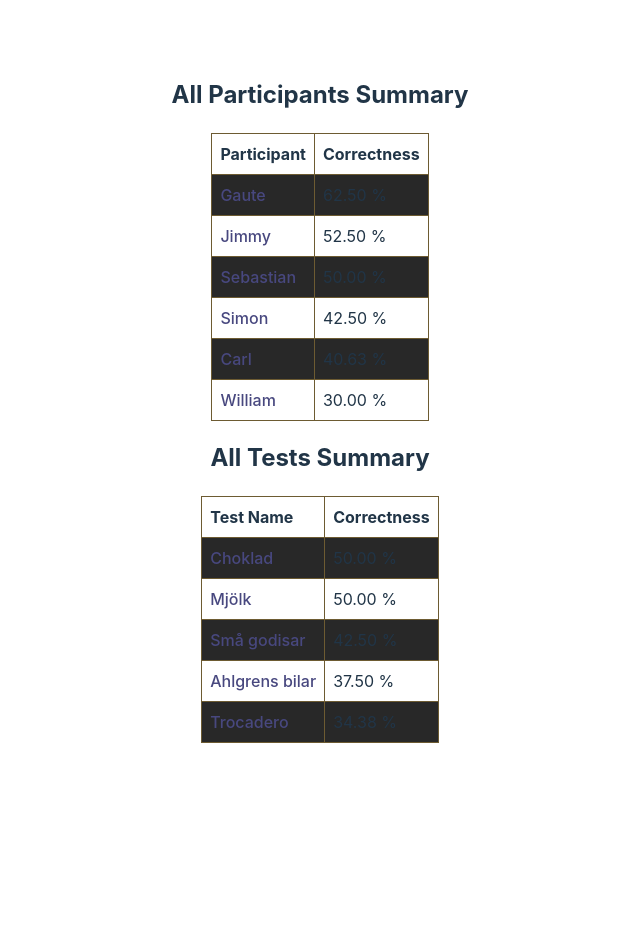
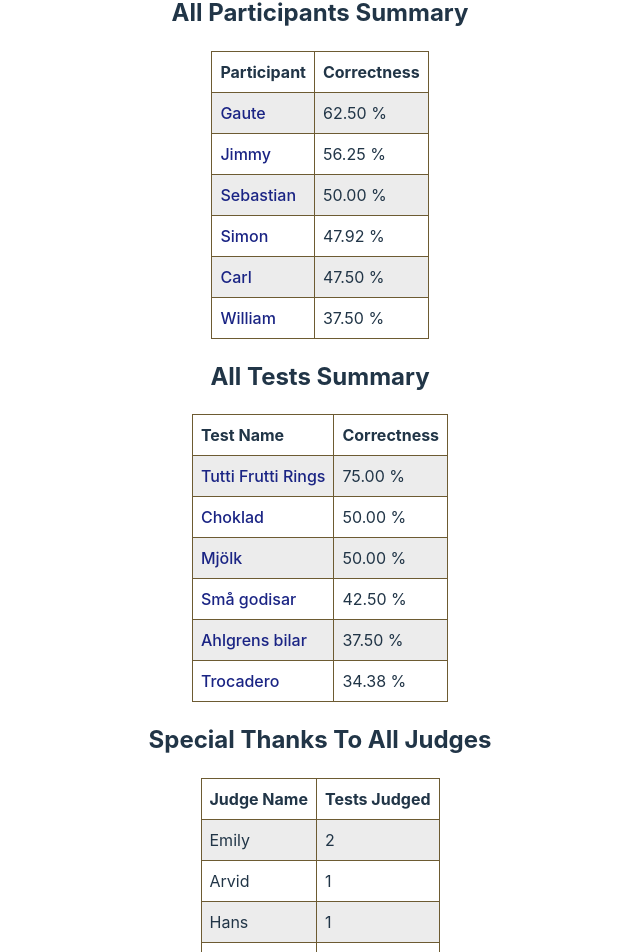
Before and after one commit to williamtorberntsson/FoodStatistics, a React (Vite) app: page / in a window 1280 px wide. Shown: the top 952 px of the page, without its empty margins (320-960 px from the left). Before the commit the page ends 800 px from the top, so only its background shows below. Built offline with nearby package versions, Linux system fonts and the light colour scheme.

Commit message:
More info for participant, Added Judges. Also created light mode for noobs

```diff
--- /dev/null
+++ b/src/AllJudgesSummary.jsx
@@ -0,0 +1,49 @@
+import React from "react";
+import data from "./data.json";
+
+const AllJudgesSummary = () => {
+  // Aggregate judge appearances
+  const judgeCounts = data.tests.reduce((acc, test) => {
+    // If the judge is already accounted for, increment their count
+    if (acc[test.judge]) {
+      acc[test.judge] += 1;
+    } else {
+      // Otherwise, initialize their count to 1
+      acc[test.judge] = 1;
+    }
+    return acc;
+  }, {});
+
+  // Convert the judgeCounts object into an array for rendering
+  const judgesArray = Object.keys(judgeCounts).map((judgeName) => ({
+    name: judgeName,
+    count: judgeCounts[judgeName],
+  }));
+
+  // Optionally, sort judges by their count (descending)
+  judgesArray.sort((a, b) => b.count - a.count);
+
+  return (
+    <div>
+      <h2>Special Thanks To All Judges</h2>
+      <table>
+        <thead>
+          <tr>
+            <th>Judge Name</th>
+            <th>Tests Judged</th>
+          </tr>
+        </thead>
+        <tbody>
+          {judgesArray.map(({ name, count }, index) => (
+            <tr key={index}>
+              <td>{name}</td>
+              <td>{count}</td>
+            </tr>
+          ))}
+        </tbody>
+      </table>
+    </div>
+  );
+};
+
+export default AllJudgesSummary;
--- a/src/App.css
+++ b/src/App.css
@@ -1,10 +1,10 @@
 /* App.css */
 .app-container {
   display: flex;
-  justify-content: center;
-  align-items: center;
+  flex-direction: column;
   min-height: 100vh;
   text-align: center;
+  padding-top: 200px;
 }
 
 body,
@@ -14,8 +14,6 @@
   width: 100%;
   height: 100%;
   display: flex;
-  justify-content: center;
-  align-items: center;
 }
 
 #root {
--- a/src/App.jsx
+++ b/src/App.jsx
@@ -4,6 +4,7 @@
 import ParticipantDetails from "./ParticipantDetails";
 import TestDetails from "./TestDetails";
 import AllTestsSummary from "./AllTestsSummary";
+import AllJudgesSummary from "./AllJudgesSummary";
 import "./App.css";
 
 function App() {
@@ -17,6 +18,7 @@
               <div>
                 <TestsSummary />
                 <AllTestsSummary />
+                <AllJudgesSummary />
               </div>
             }
           />
--- /dev/null
+++ b/src/ParticipantDetails.css
@@ -0,0 +1,15 @@
+.participant-card {
+  margin: 20px 0;
+  padding: 20px;
+  background-color: #393939;
+  border-radius: 8px;
+  box-shadow: 0 2px 4px rgba(0, 0, 0, 0.1);
+  text-align: left;
+  border: 1px solid #ccc;
+}
+
+@media (max-width: 768px) {
+  .participant-card {
+    padding: 15px;
+  }
+}
--- a/src/ParticipantDetails.jsx
+++ b/src/ParticipantDetails.jsx
@@ -2,6 +2,7 @@
 import { useNavigate, useParams, Link } from "react-router-dom";
 import data from "./data.json";
 import ParticipantGraph from "./ParticipantGraph";
+import "./ParticipantDetails.css";
 
 const ParticipantDetails = () => {
   let { name } = useParams();
@@ -31,6 +32,7 @@
       ).length;
       const correctness = (correctGuesses / test.truth.length) * 100;
       const pValue = calculatePValue(correctGuesses, test.truth.length); // Calculate p-value for each test
+
       return {
         ...test,
         correctness,
@@ -39,11 +41,45 @@
     })
     .sort((a, b) => b.correctness - a.correctness); // Sort by correctness in descending order
 
+  // Calculate the average correctness
+  const averageCorrectness =
+    participantTests.reduce((acc, curr) => acc + curr.correctness, 0) /
+    participantTests.length;
+
+  // Assuming 'name' is the participant's name obtained from useParams()
+  const numberOfParticipatedTests = data.tests.filter((test) =>
+    test.participants.some((participant) => participant.name === name)
+  ).length;
+
+  const numberOfTestsAsBuyer = data.tests.filter(
+    (test) => test.buyer === name
+  ).length;
+
+  // Total number of tests
+  const totalTests = data.tests.length;
+
+  // Calculate the participation percentage
+  const participationPercentage =
+    (numberOfParticipatedTests / totalTests) * 100;
+
+  const buyerPercentage = (numberOfTestsAsBuyer / totalTests) * 100;
+
   return (
     <div>
       <button onClick={() => navigate("/")}>Back to Homepage</button>
       <h2>Participant: {name}</h2>
       <ParticipantGraph participantName={name} />
+      <div className="participant-card">
+        <p>
+          Participated in {numberOfParticipatedTests} out of {totalTests} tests
+          ({participationPercentage.toFixed(2)} %)
+        </p>
+        <p>
+          Listed as buyer in {numberOfTestsAsBuyer} / {totalTests} tests (
+          {buyerPercentage.toFixed(2)} %)
+        </p>
+        <p>Average Correctness: {averageCorrectness.toFixed(2)} %</p>
+      </div>
       <table>
         <thead>
           <tr>
--- /dev/null
+++ b/src/ParticipantGraph.css
@@ -0,0 +1,3 @@
+.participant-graph {
+  margin-bottom: 25px;
+}
--- a/src/ParticipantGraph.jsx
+++ b/src/ParticipantGraph.jsx
@@ -1,8 +1,8 @@
-// src/ParticipantGraph.js
 import React from "react";
 import { Bar } from "react-chartjs-2";
 import Chart from "chart.js/auto";
-import data from "./data.json"; // Assuming the path to your data file is correct
+import data from "./data.json";
+import "./ParticipantGraph.css";
 
 const ParticipantGraph = ({ participantName }) => {
   // Extracting and calculating tests data for the specific participant, sorted by correctness
@@ -61,7 +61,11 @@
     },
   };
 
-  return <Bar data={chartData} options={options} />;
+  return (
+    <div className="participant-graph">
+      <Bar data={chartData} options={options} />
+    </div>
+  );
 };
 
 export default ParticipantGraph;
--- a/src/TestsSummary.css
+++ b/src/TestsSummary.css
@@ -16,7 +16,18 @@
 }
 
 .link-style {
-  color: rgb(72, 72, 127); /* Or any other color */
+  color: rgb(91, 91, 177);
+}
+
+/* Change colors on table for light-mode plebs */
+@media (prefers-color-scheme: light) {
+  tbody tr:nth-child(odd) {
+    background-color: #ececec;
+  }
+
+  .link-style {
+    color: rgb(26, 36, 132);
+  }
 }
 
 @media screen and (max-width: 600px) {
--- a/src/data.json
+++ b/src/data.json
@@ -137,6 +137,32 @@
           "guesses": [1, 2, 0, 2, 1, 2, 2, 1]
         }
       ]
+    },
+    {
+      "name": "Tutti Frutti Rings",
+      "description": "Känner man skillnad på Tutti Frutti Ringar?",
+      "alternatives": ["Röd/Gul", "Rosa/Vit", "Svart"],
+      "truth": [0, 2, 0, 1, 2, 1, 1, 0],
+      "judge": "Olov",
+      "buyer": "William",
+      "participants": [
+        {
+          "name": "Jimmy",
+          "guesses": [0, 2, 1, 0, 2, 1, 1, 0]
+        },
+        {
+          "name": "Simon",
+          "guesses": [1, 2, 0, 1, 2, 0, 1, 0]
+        },
+        {
+          "name": "William",
+          "guesses": [0, 2, 0, 1, 2, 1, 0, 1]
+        },
+        {
+          "name": "Carl",
+          "guesses": [1, 2, 0, 1, 2, 0, 1, 0]
+        }
+      ]
     }
   ]
 }
```
